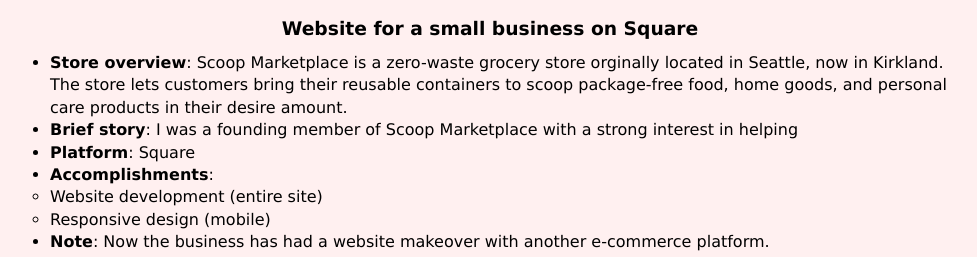
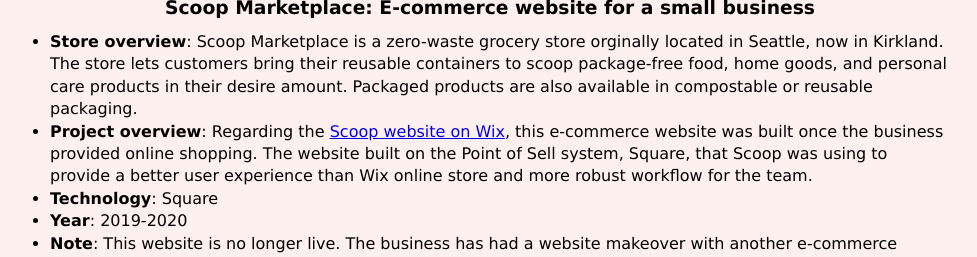
Before and after one commit to gifttanakan/portfolio, a PHP site: page /scoopsquare.php in a window 1280 px wide. Shown: the part 1119-1376 px from the top of the page, without its empty margins (150-1127 px from the left). Run offline with PHP 8.4, Linux system fonts and the light colour scheme.

Commit message:
Update scoopsquare.php

```diff
--- a/scoopsquare.php
+++ b/scoopsquare.php
@@ -4,46 +4,41 @@ include('config.php');
 include('includes/header.php');
 
 ?>
-<main>
-<!----------    tempo nav links delete when have proper nav------------->
+<main id="projects">
+    <div>
+        <h2 class="welcome">Scoop Marketplace Online Shop</h2>
+    </div> <!--End work section--->
 
-<div class="cat-nav">
-<!--
-        <a href="#">Wireframing</a>
-        <a href="#">Web Designing</a>
-        <a href="#">Web Editing</a>
--->
-        <p>Go to ></p>
-        <a href="scoopwix.php">Scoop on Wix</a>
-        <a href="scoopsquare.php">Scoop on Square</a>
-        <a href="zerowastenav.php">School Project: Zero-waste nav app</a>
-        <a href="mindfulgiftguide.php">School Project: Mindful gift guide</a>
+<!------------breadcrumb----------->
+    <ul class="breadcrumb">
+        <li><a href="projects.php" id="project_link">Projects</a></li>
+        <li><a href="scoopsquare.php" id="project_link">Scoop Marketplace Online Shop</a></li>
+    </ul>
+<!------------end breadcrumb----------->
 
-    </div>
-
-    <!----------    end draft nav links------------->
     <div class="testimonials">
         <div class="test">
 
-            <h3>Scoop Marketplace - Zero-waste grocery store</h3>
-
             <div class="work_img">
-                <img src ="images/scoop_online_home_1280x729.png" alt="Scoop Marketplace Online Shop Home Page">
+                <img src ="images/scoop_online_home.png" alt="Scoop Marketplace Online Shop Home Page">
             </div>
 
             <div class="work_points">
-                <h3>Website for a small business on Square</h3>
+                <h3>Scoop Marketplace: E-commerce website for a small business</h3>
                 <ul>
-                    <li><strong>Store overview</strong>: Scoop Marketplace is a zero-waste grocery store orginally located in Seattle, now in Kirkland. The store lets customers bring their reusable containers to scoop package-free food, home goods, and personal care products in their desire amount.</li>
-                    <li><strong>Brief story</strong>: I was a founding member of Scoop Marketplace with a strong interest in helping </li>
-                    <li><strong>Platform</strong>: Square</li>
+                    <li><strong>Store overview</strong>: Scoop Marketplace is a zero-waste grocery store orginally located in Seattle, now in Kirkland. The store lets customers bring their reusable containers to scoop package-free food, home goods, and personal care products in their desire amount. Packaged products are also available in compostable or reusable packaging.</li>
+                    <li><strong>Project overview</strong>: Regarding the <a href="scoopwix.php" target="_blank" id="link">Scoop website on Wix</a>, this e-commerce website was built once the business provided online shopping. The website built on the Point of Sell system, Square, that Scoop was using to provide a better user experience than Wix online store and more robust workflow for the team.</li>
+                    <li><strong>Technology</strong>: Square</li>
+                    <li><strong>Year</strong>: 2019-2020</li>
+                    <li><strong>Note</strong>: This website is no longer live. The business has had a website makeover with another e-commerce platform. Therefore, the domain name is redirected to the new website.</li>
                     <li><strong>Accomplishments</strong>:
                         <ul>
-                            <li>Website development (entire site)</li>
-                            <li>Responsive design (mobile)</li>
+                            <li>Layout design for online shopping page.</li>
+                            <li>In-store product categories page.</li>
+                            <li>In-store product list pages.</li>
+                            <li>Custom HTML and CSS links that show other categories.</li>
                         </ul>
-
-                    <li><strong>Note</strong>: Now the business has had a website makeover with another e-commerce platform.</li>
+                    </li>
 
                 </ul>
             </div>
@@ -53,7 +48,7 @@ include('includes/header.php');
             </div>
 
             <div class="work_points">
-                <h3>Set up layout for online shopping page </h3>
+                <h3>Set up layout for online shopping page</h3>
             </div>
 
             <div class="work_img scroll">
@@ -61,10 +56,10 @@ include('includes/header.php');
             </div>
 
             <div class="work_points">
-                <h3>In-store products category page (Scroll to view the whole page)</h3>
+                <h3>In-store product categories page (Scroll to view the whole page)</h3>
                 <ul>
-                <li><strong>Challenge</strong>: In-store bulk products availability couldn't be tracked precisely through Square's POS system. Therefore, I didn't pull categories information from the system to create the category page.</li>
-                <li><strong>Solution</strong>: I created the page manually from a custom page by using a template, adjusting content, and adding attribute accordingly.</li>
+                <li><strong>Challenge</strong>: In-store bulk products availability couldn't be tracked precisely through Square's POS system. Therefore, I didn't pull categories information from the system to create this page.</li>
+                <li><strong>Solution</strong>: I created the page manually from a custom page by using a template, adjusting content, and adding attributes accordingly.</li>
                 </ul>
 
             </div>
@@ -74,55 +69,28 @@ include('includes/header.php');
             </div>
 
             <div class="work_points">
-                <h3>In-store products list pages (Scroll to view the whole page)</h3>
+                <h3>In-store products list page (Scroll to view the whole page)</h3>
                 <ul>
-                <li><strong>Challenge</strong>: This template doesn't have any side navigation, which is not helpful for users who want to explore other categories. The business may lose opportunity to keep users engaged.</li>
-                <li><strong>Solution</strong>: At the bottom of every category page, I added a custom HTML and CSS links to show other pages (other categories) that they can visit.</li>
+                <li><strong>Challenge</strong>: This template doesn't have any side navigation, which is not helpful for users to browse other categories. The business may lose opportunity to keep user engagement.</li>
+                <li><strong>Solution</strong>: Added custom HTML and CSS links to show other pages (categories) at the bottom of every product list page.</li>
                 </ul>
 
             </div>
 
-
         </div> <!--end item-->
 
+<!------------pagination------------>
 
+<div class="pagination breadcrumb">
+  <a href="scoopwix.php" id="project_link">&#10094; Previous</a>
+  <a href="scoopwireframe.php" id="project_link">Next &#10095;</a>
+</div>
+        <!------------end pagination------------>
 
     </div> <!---end testimonials-->
 
 </main>
-<!--   <        aside class="item related-links">Related Links</aside> -->
-<aside>
-    <!--
-<h2>Platforms I use</h2>
-<ul>
-<li>WordPress</li>
-<li>SquareUp</li>
-<li>GoDaddy</li>
-<li>Wix</li>
-</ul>
--->
-    <!--
-<h2>Skills</h2>
-<ul>
-<li>Web audit</li>
-<li>Research &amp; documentation </li>
-<li>Web content planning</li>
-<li>Layout designing</li>
-<li>Wireframing</li>
-<li>Responsive Design</li>
-<li>HTML, CSS, PHP</li>
 
-</ul>
--->
-    <!--
-<h2>Work</h2>
-<ul>
-<li><a href="https://www.scoopmarketplace.com/" target="_blank">Scoop Marketplace</a></li>
-<li><a href="https://www.shopscooponline.com/" target="_blank">Scoop Marketplace Online Shop</a></li>
-
-</ul>
--->
-</aside>
 
 <?php
 include('includes/footer.php');
```
